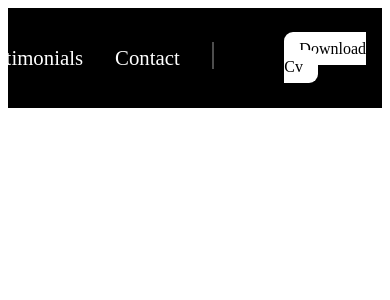
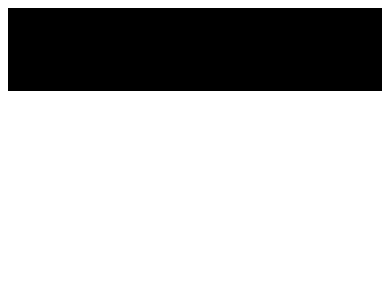
Before and after one commit to seni0rDEV/des, an Angular app in the folder myportfolio/: page / in a window 390 px wide. Shown: the top 300 px of the page. Built offline with nearby package versions, Linux system fonts and the light colour scheme.

Commit message:
navbar still in progress

```diff
--- a/myportfolio/src/app/navbar/navbar.component.css
+++ b/myportfolio/src/app/navbar/navbar.component.css
@@ -1,6 +1,7 @@
 .navbar {
   background-color: black;
   padding: 0.6rem;
+  height: 4rem;
 }
 .navbar .nav-ul {
   display: flex;
@@ -21,7 +22,7 @@
   width: 0.14rem;
   background: rgba(255, 255, 255, 0.3);
   vertical-align: middle;
-  margin-bottom: 5px;
+  margin-bottom: 2px;
   margin-left: 1rem;
 }
 
@@ -35,4 +36,10 @@
   color: black;
   border-radius: 9px;
   cursor: pointer;
+}
+
+@media (max-width: 834px) {
+  .nav-div {
+    display: none;
+  }
 }/*# sourceMappingURL=navbar.component.css.map */
--- a/myportfolio/src/app/navbar/navbar.component.scss
+++ b/myportfolio/src/app/navbar/navbar.component.scss
@@ -1,4 +1,4 @@
-// navbar style
+
 $black: black;
 $white: white;
 $faint-white: rgba(255, 255, 255, 0.3);
@@ -7,6 +7,7 @@
 .navbar {
   background-color: $black;
   padding: 0.6rem;
+  height: 4rem;
 
 
   .nav-ul {
@@ -14,6 +15,7 @@
      list-style: none;
      justify-content: flex-end;
      align-items: center;
+
   }
   .nav-ul li a{
    color:$white;
@@ -29,13 +31,12 @@
     width: 0.14rem;
     background: $faint-white;
     vertical-align: middle;
-    margin-bottom: 5px;
+    margin-bottom: 2px;
     margin-left: 1rem;
-    // opacity: 3;
+
 
   }
 }
-
 
 .cv-container {
   padding: 0.4rem;
@@ -43,9 +44,17 @@
   .download-btn {
     padding: 8px 15px;
     background-color: $white;
-
     color: $black;
     border-radius: 9px;
     cursor: pointer;
   }
 }
+
+.nav-div {
+
+  @media (max-width: 834px) {
+    display: none;
+
+  }
+
+}
```
Also changed, not shown: myportfolio/src/app/navbar/navbar.component.html (line endings or trailing spaces), 1 other file (tests, documents, lock files or other folders).
